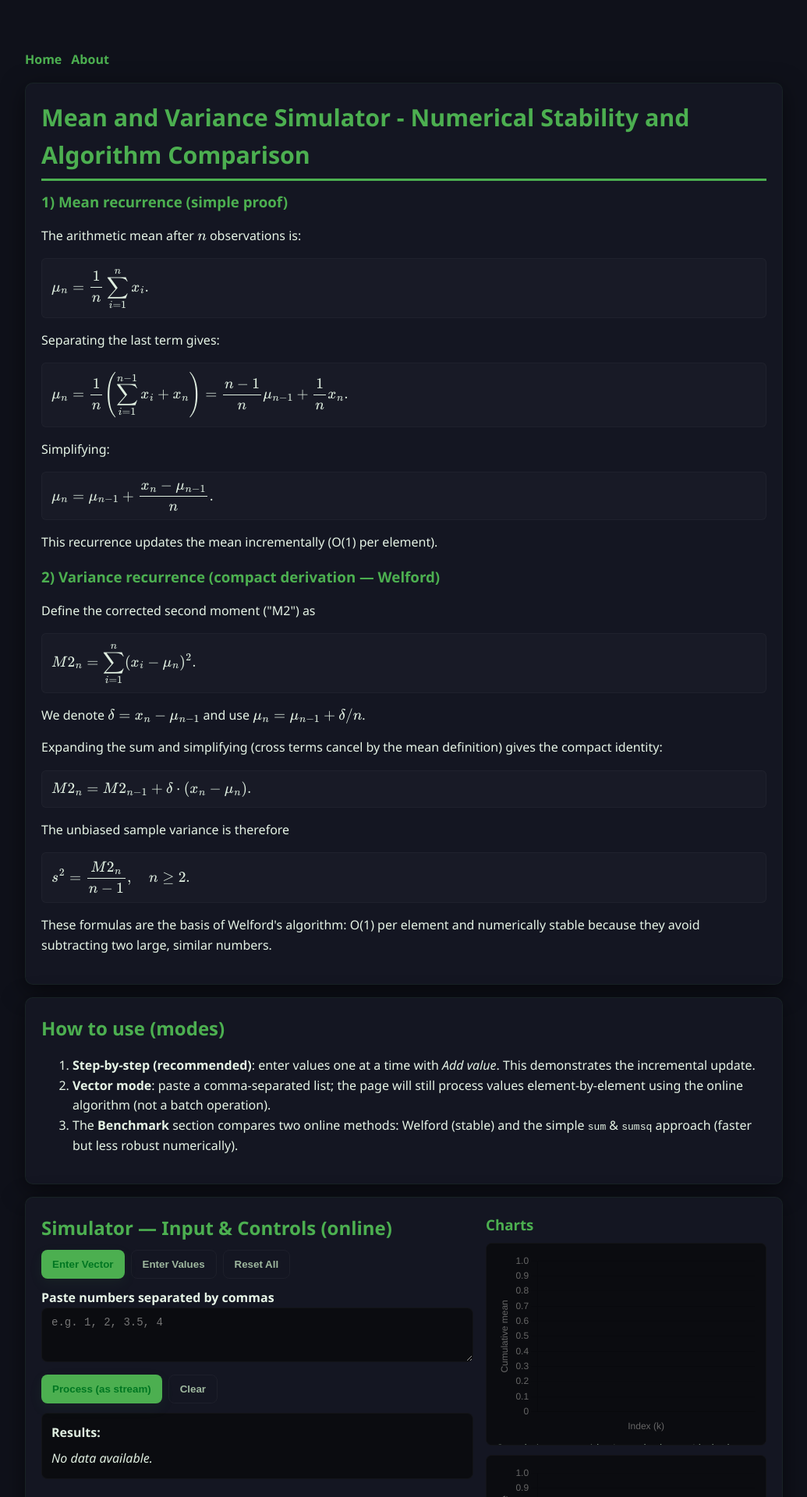
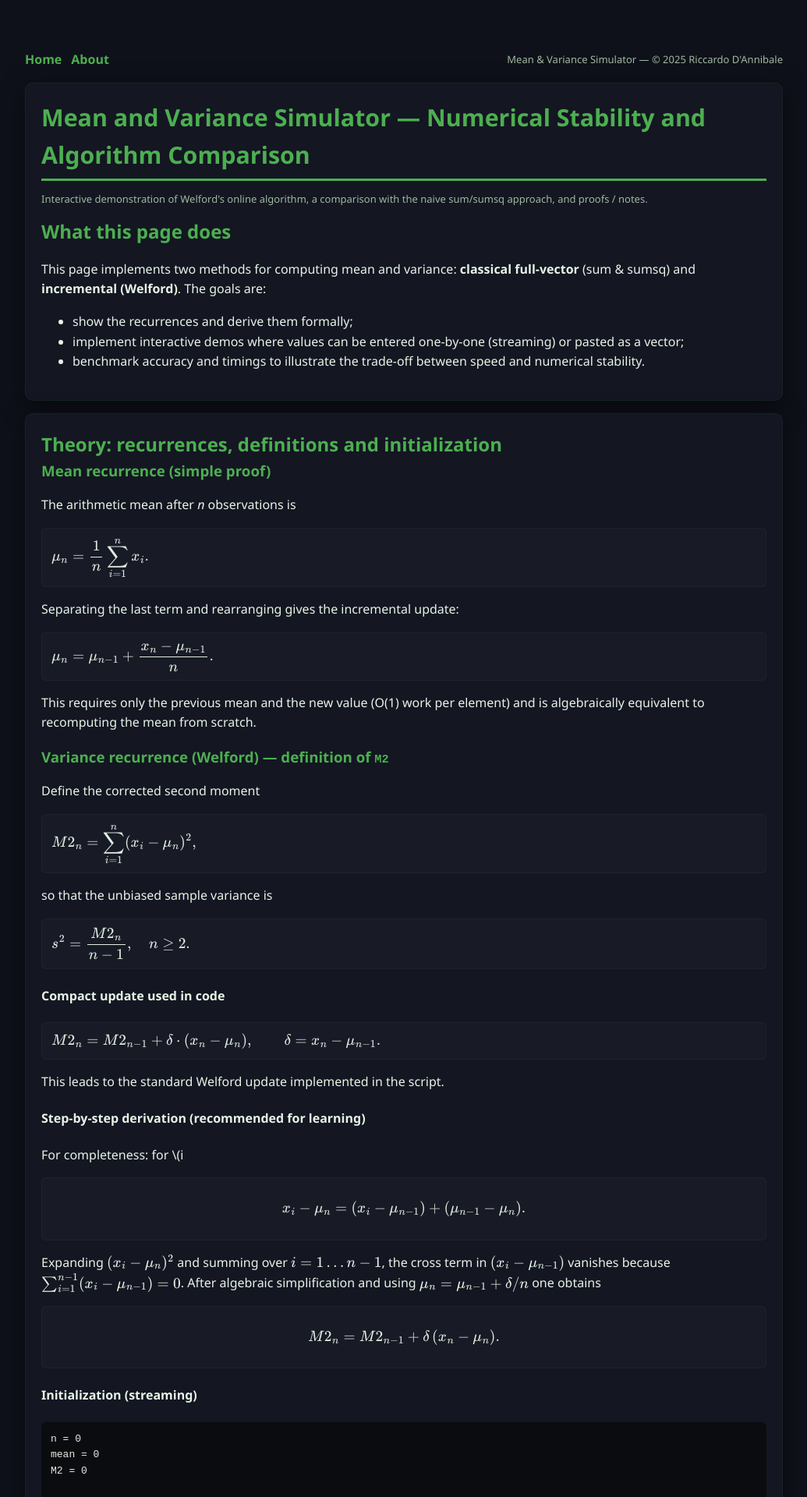
Before and after one commit to ricky2905/ricky2905.github.io, a Jekyll site: the page HOMEWORK/homework6/index.html, which Jekyll copies as it is, in a window 1280 px wide. Shown: the top 1920 px of the page at 78% size, without its empty margins (122-1157 px from the left). Built offline with Jekyll 4.4.1, drawn with Linux system fonts in a browser that asks for light colours; some of the changed text lies outside the part shown.

Commit message:
Update index.html

```diff
--- a/HOMEWORK/homework6/index.html
+++ b/HOMEWORK/homework6/index.html
@@ -4,6 +4,7 @@
   <meta charset="utf-8" />
   <title>Mean & Variance Simulator — Online Algorithms (Welford)</title>
   <meta name="viewport" content="width=device-width, initial-scale=1" />
+  <meta name="description" content="Interactive simulator and didactic page about Welford's online mean/variance algorithm, comparisons, proofs and benchmarks."/>
   <style>
     :root{
       --bg:#0f111a;
@@ -28,6 +29,10 @@
       margin-left: auto;
       margin-right: auto;
     }
+
+    /* Skip link for accessibility */
+    .skip { position: absolute; left: -999px; top: -999px; }
+    .skip:focus { left: 1rem; top: 1rem; background:#fff;color:#000;padding:6px 10px;border-radius:6px; z-index: 1000; }
 
     .wrap { width:100%; padding: 0; }
     .topnav { display:flex; gap:0.75rem; margin-bottom:1rem; align-items:center; flex-wrap:wrap; }
@@ -76,6 +81,11 @@
     footer { opacity:0.8; font-size:13px; margin-top:18px; text-align:center; }
     table { width:100%; border-collapse:collapse; }
     th, td { padding:6px 8px; text-align:left; border-bottom:1px solid rgba(255,255,255,0.03); color:var(--mono); font-size:0.95rem; }
+    pre { background:#0b0c10; padding:12px; border-radius:6px; overflow:auto; color:var(--mono); }
+
+    /* simple spinner for benchmark */
+    .spinner { display:inline-block; width:18px; height:18px; border:3px solid rgba(255,255,255,0.08); border-top-color: var(--accent); border-radius:50%; animation: spin 0.8s linear infinite; margin-left:8px; vertical-align:middle;}
+    @keyframes spin { to { transform: rotate(360deg); } }
   </style>
 
   <!-- MathJax for equations -->
@@ -92,43 +102,95 @@
   <script src="https://cdn.jsdelivr.net/npm/chart.js@4"></script>
 </head>
 <body>
+  <a href="#main" class="skip">Skip to content</a>
+
   <div class="wrap">
-    <header class="topnav">
+    <header class="topnav" role="navigation" aria-label="Main navigation">
       <a href="/" aria-label="Home">Home</a>
       <a href="/about/" aria-label="About">About</a>
+      <div style="flex:1"></div>
+      <div class="small muted">Mean & Variance Simulator — © 2025 Riccardo D'Annibale</div>
     </header>
 
-    <main>
+    <main id="main">
 
       <article class="card" aria-labelledby="explain-title">
-        <h1 id="explain-title">Mean and Variance Simulator - Numerical Stability and Algorithm Comparison</h1>
+        <h1 id="explain-title">Mean and Variance Simulator — Numerical Stability and Algorithm Comparison</h1>
+        <p class="small muted">Interactive demonstration of Welford's online algorithm, a comparison with the naive sum/sumsq approach, and proofs / notes.</p>
 
-        <h3>1) Mean recurrence (simple proof)</h3>
-        <p>The arithmetic mean after \(n\) observations is:</p>
+        <h2>What this page does</h2>
+        <p>
+          This page implements two methods for computing mean and variance:
+          <strong>classical full-vector</strong> (sum &amp; sumsq) and
+          <strong>incremental (Welford)</strong>. The goals are:
+        </p>
+        <ul>
+          <li>show the recurrences and derive them formally;</li>
+          <li>implement interactive demos where values can be entered one-by-one (streaming) or pasted as a vector;</li>
+          <li>benchmark accuracy and timings to illustrate the trade-off between speed and numerical stability.</li>
+        </ul>
+      </article>
+
+      <article class="card" aria-labelledby="theory-title">
+        <h2 id="theory-title">Theory: recurrences, definitions and initialization</h2>
+
+        <h3>Mean recurrence (simple proof)</h3>
+        <p>The arithmetic mean after <em>n</em> observations is</p>
         <div class="display-equation">\(\displaystyle \mu_n = \frac{1}{n}\sum_{i=1}^n x_i.\)</div>
-        <p>Separating the last term gives:</p>
-        <div class="display-equation">\(\displaystyle \mu_n = \frac{1}{n}\left(\sum_{i=1}^{n-1} x_i + x_n\right)=\frac{n-1}{n}\mu_{n-1} + \frac{1}{n}x_n.\)</div>
-        <p>Simplifying:</p>
+        <p>Separating the last term and rearranging gives the incremental update:</p>
         <div class="display-equation">\(\displaystyle \mu_n = \mu_{n-1} + \frac{x_n - \mu_{n-1}}{n}.\)</div>
-        <p>This recurrence updates the mean incrementally (O(1) per element).</p>
+        <p>This requires only the previous mean and the new value (O(1) work per element) and is algebraically equivalent to recomputing the mean from scratch.</p>
 
-        <h3>2) Variance recurrence (compact derivation — Welford)</h3>
-        <p>Define the corrected second moment ("M2") as</p>
-        <div class="display-equation">\(\displaystyle M2_n = \sum_{i=1}^n (x_i - \mu_n)^2.\)</div>
-        <p>We denote \(\delta = x_n - \mu_{n-1}\) and use \(\mu_n = \mu_{n-1} + \delta/n\).</p>
-        <p>Expanding the sum and simplifying (cross terms cancel by the mean definition) gives the compact identity:</p>
-        <div class="display-equation">\(\displaystyle M2_n = M2_{n-1} + \delta\cdot(x_n - \mu_n).\)</div>
-        <p>The unbiased sample variance is therefore</p>
-        <div class="display-equation">\(\displaystyle s^2 = \frac{M2_n}{n-1},\quad n\ge 2.\)</div>
-        <p>These formulas are the basis of Welford's algorithm: O(1) per element and numerically stable because they avoid subtracting two large, similar numbers.</p>
+        <h3>Variance recurrence (Welford) — definition of <code>M2</code></h3>
+        <p>Define the corrected second moment</p>
+        <div class="display-equation">\(\displaystyle M2_n = \sum_{i=1}^n (x_i - \mu_n)^2,\)</div>
+        <p>so that the unbiased sample variance is</p>
+        <div class="display-equation">\(\displaystyle s^2 = \frac{M2_n}{n-1},\quad n\ge2.\)</div>
+
+        <h4>Compact update used in code</h4>
+        <div class="display-equation">\(\displaystyle M2_n = M2_{n-1} + \delta\cdot(x_n - \mu_n),\qquad\delta = x_n - \mu_{n-1}.\)</div>
+        <p>This leads to the standard Welford update implemented in the script.</p>
+
+        <h4>Step-by-step derivation (recommended for learning)</h4>
+        <p>
+          For completeness: for \(i<n\) we write
+        </p>
+        <div class="display-equation">\[
+          x_i-\mu_n=(x_i-\mu_{n-1})+(\mu_{n-1}-\mu_n).
+        \]</div>
+        <p>
+          Expanding \((x_i-\mu_n)^2\) and summing over \(i=1\ldots n-1\), the cross term in \((x_i-\mu_{n-1})\) vanishes because \(\sum_{i=1}^{n-1}(x_i-\mu_{n-1})=0\). After algebraic simplification and using \(\mu_n=\mu_{n-1}+\delta/n\) one obtains
+        </p>
+        <div class="display-equation">\[
+          M2_n = M2_{n-1} + \delta\,(x_n-\mu_n).
+        \]</div>
+
+        <h4>Initialization (streaming)</h4>
+        <pre>
+n = 0
+mean = 0
+M2 = 0
+
+-- on first element x1:
+n = 1
+mean = x1
+M2 = 0
+        </pre>
+        <p>From then on apply the incremental updates above for every new observation.</p>
+
+        <h4>Numerical note (concrete example)</h4>
+        <p>
+          Suppose data are around \(10^8\) with very small variance (e.g. variance ≈ \(10^{-2}\)). The naive formula
+          \(\frac{1}{n-1}\big(\sum x_i^2 - n\bar x^2\big)\) subtracts two large numbers (order \(10^{16}\)) that differ by a small quantity — this causes catastrophic cancellation and large relative errors. Welford's updates avoid that subtraction and keep rounding error small relative to the data scale.
+        </p>
       </article>
 
       <article class="card" aria-labelledby="howto-title">
         <h2 id="howto-title">How to use (modes)</h2>
         <ol>
-          <li><strong>Step-by-step (recommended)</strong>: enter values one at a time with <em>Add value</em>. This demonstrates the incremental update.</li>
-          <li><strong>Vector mode</strong>: paste a comma-separated list; the page will still process values element-by-element using the online algorithm (not a batch operation).</li>
-          <li>The <strong>Benchmark</strong> section compares two online methods: Welford (stable) and the simple <code>sum</code> &amp; <code>sumsq</code> approach (faster but less robust numerically).</li>
+          <li><strong>Step-by-step (recommended)</strong>: enter values one at a time with <em>Add value</em> to see incremental updates.</li>
+          <li><strong>Vector mode</strong>: paste a comma-separated list; the page processes values element-by-element (keeps streaming semantics but stores values for plotting).</li>
+          <li><strong>Benchmark</strong>: compare Welford (stable) vs sum/sumsq (fast but numerically fragile).</li>
         </ol>
       </article>
 
@@ -166,6 +228,9 @@
             <strong>Results:</strong>
             <div id="results" style="margin-top:8px;color:var(--mono)">No calculation performed yet.</div>
           </div>
+
+          <h3 style="margin-top:12px">Implementation notes</h3>
+          <p class="small muted">This page implements Welford's algorithm precisely as derived above (delta-based updates) and compares it with the classical sum/sumsq formula. Inputs are filtered to finite numbers only.</p>
         </div>
 
         <aside>
@@ -203,7 +268,7 @@
             </select>
             <button class="btn" id="runBench">Run benchmark</button>
           </div>
-          <div style="margin-top:10px" class="small muted">N = number of elements, Trials = how many runs to average.</div>
+          <div style="margin-top:10px" class="small muted">N = number of elements, Trials = how many runs to average. The benchmark reports <em>ms per run</em> and the absolute difference in variance: |Var_sum − Var_welford|.</div>
         </div>
 
         <div style="margin-top:12px" class="card">
@@ -215,15 +280,35 @@
       </article>
 
       <article class="card" aria-labelledby="desc-title">
-        <h2 id="desc-title">Numerical discussion </h2>
-        <p>Main advantages of online (Welford) algorithms:</p>
+        <h2 id="desc-title">Numerical discussion & summary</h2>
+        <p>Main advantages of Welford's online algorithm:</p>
         <ul>
-          <li><strong>Numerical stability</strong>: avoids cancellation between large, similar numbers.</li>
-          <li><strong>Low memory</strong>: O(1) extra space, suitable for streams and very large datasets.</li>
-          <li><strong>Mergeability</strong>: statistics can be combined pairwise for distributed computation without losing precision.</li>
-          <li><strong>Efficiency</strong>: O(1) updates per element and O(n) total time.</li>
+          <li><strong>Numerical stability</strong>: avoids cancellation and overflow/underflow issues typical of the naive sums formula.</li>
+          <li><strong>Low memory</strong>: O(1) extra space — ideal for streams.</li>
+          <li><strong>Mergeability</strong>: partial summaries (n, mean, M2) can be combined for distributed computation.</li>
+          <li><strong>Efficiency</strong>: O(1) per update and O(n) overall.</li>
         </ul>
-        <p>The naive <code>sum</code> &amp; <code>sumsq</code> approach is slightly faster but vulnerable to precision loss and even overflow for large-magnitude inputs. The benchmark demonstrates this trade-off.</p>
+
+        <h3>Comparison table</h3>
+        <table>
+          <thead><tr><th>Mode</th><th>Formula type</th><th>Requires all data?</th><th>Numerical stability</th><th>Typical use</th></tr></thead>
+          <tbody>
+            <tr><td>Full Vector</td><td>classical mean & variance</td><td>Yes</td><td>Moderate</td><td>Small, static datasets</td></tr>
+            <tr><td>Incremental (Welford)</td><td>recurrence using δ, M2</td><td>No</td><td>Excellent</td><td>Streaming or large datasets</td></tr>
+          </tbody>
+        </table>
+
+        <h3>Complexity</h3>
+        <table style="margin-top:8px">
+          <thead><tr><th>Operation</th><th>Time</th><th>Space</th></tr></thead>
+          <tbody>
+            <tr><td>Classical mean/variance</td><td>O(n)</td><td>O(n) (if storing data)</td></tr>
+            <tr><td>Welford incremental update</td><td>O(1) per element, O(n) total</td><td>O(1)</td></tr>
+          </tbody>
+        </table>
+
+        <h3>Repository notes & attribution</h3>
+        <p class="small muted">This page is authored by <strong>Riccardo D'Annibale</strong>. Acknowledgements to my friend Cosimo Lombardi for a pedagogically clear reference implementation (Cosimo's repository informed parts of the original demo).</p>
       </article>
 
     </main>
@@ -308,7 +393,7 @@
     }
     initCharts();
 
-    // Statistics: only online implementations (Welford + simple sum/sumsq online for comparison)
+    // Welford: online implementation (correct recurrence)
     function welfordOnlineFromArray(arr){
       let n = 0, mu = 0, M2 = 0;
       for(const x of arr){
@@ -320,7 +405,7 @@
       return { mean: n ? mu : NaN, variance: n > 1 ? (M2 / (n - 1)) : NaN };
     }
 
-    // Simple online accumulator: maintain sum and sumsq incrementally
+    // Simple sum & sumsq online (naive)
     function sumSumsqOnlineFromArray(arr){
       let n = 0, s = 0, ss = 0;
       for(const x of arr){
@@ -392,7 +477,8 @@
         binCenters[i] = (a + b) / 2;
       }
 
-      const gridSize = 200;
+      // Reduce KDE grid size for very large datasets to avoid blocking the UI
+      const gridSize = (values.length > 5000) ? 120 : 200;
       const grid = new Array(gridSize);
       for(let i=0;i<gridSize;i++) grid[i] = minV + (i / (gridSize - 1)) * range;
 
@@ -451,7 +537,7 @@
       }
     }
 
-    // UI events
+    // UI events and input validation
     $('btnWhole').addEventListener('click', ()=>{
       $('wholePanel').style.display = 'block';
       $('stepPanel').style.display = 'none';
@@ -474,10 +560,11 @@
       const raw = $('vectorInput').value.trim();
       if(!raw){ alert('Please enter some numbers separated by commas.'); return; }
       const parts = raw.split(',').map(s => s.trim()).filter(s => s !== '');
-      const arr = parts.map(s => Number(s.replace(',', '.'))).filter(x => !Number.isNaN(x));
-      if(arr.length === 0){ alert('No valid numbers found. Check syntax (use commas to separate).'); return; }
-      // Process as a stream using the online algorithm: we still store values for plotting, but statistics are computed online
-      values = []; // reset and feed one by one to mirror streaming
+      // filter only finite numbers (excludes NaN, Infinity)
+      const arr = parts.map(s => Number(s.replace(',', '.'))).filter(x => Number.isFinite(x));
+      if(arr.length === 0){ alert('No valid finite numbers found. Check syntax (use commas to separate).'); return; }
+      // Process as a stream: store values for plotting, compute stats online
+      values = [];
       for(const x of arr){ values.push(x); }
       updateUI();
     });
@@ -486,7 +573,7 @@
       const v = $('singleValue').value;
       if(v === '') { alert('Please enter a number before adding.'); return; }
       const num = Number(String(v).replace(',', '.'));
-      if(Number.isNaN(num)){ alert('Invalid value.'); return; }
+      if(!Number.isFinite(num)){ alert('Invalid or non-finite value.'); return; }
       values.push(num);
       $('singleValue').value = '';
       updateUI();
@@ -540,12 +627,20 @@
       const n = Math.max(1, Number($('benchN').value) || 100000);
       const trials = Math.max(1, Number($('benchTrials').value) || 3);
       const dist = $('benchDist').value;
-      $('benchResults').textContent = `Generating vector N=${n} (${dist})...`;
+      $('benchResults').innerHTML = `Generating vector N=${n} (${dist})...`;
       $('runBench').disabled = true;
+
+      // show spinner next to button (simple visual feedback)
+      const spinner = document.createElement('span');
+      spinner.className = 'spinner';
+      $('runBench').appendChild(spinner);
+
+      // defer heavy work slightly so UI updates
       setTimeout(()=>{
         const arr = generateArray(n, dist);
         $('benchResults').textContent = `Running benchmark on N=${n} (avg of ${trials} runs)...`;
 
+        // time functions (may be heavy)
         const tWelf = timeFn(welfordOnlineFromArray, arr, trials);
         const tSum = timeFn(sumSumsqOnlineFromArray, arr, trials);
 
```
Also changed, not shown: other parts of HOMEWORK/homework6/index.html (+4 -2 lines).
